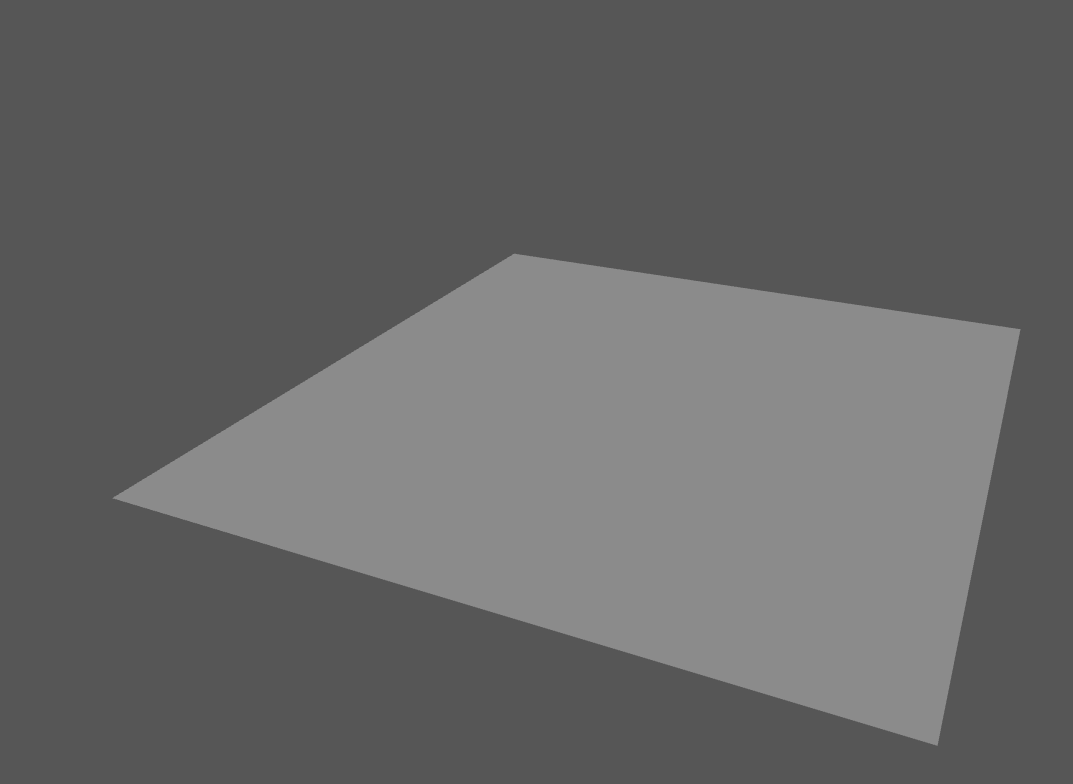
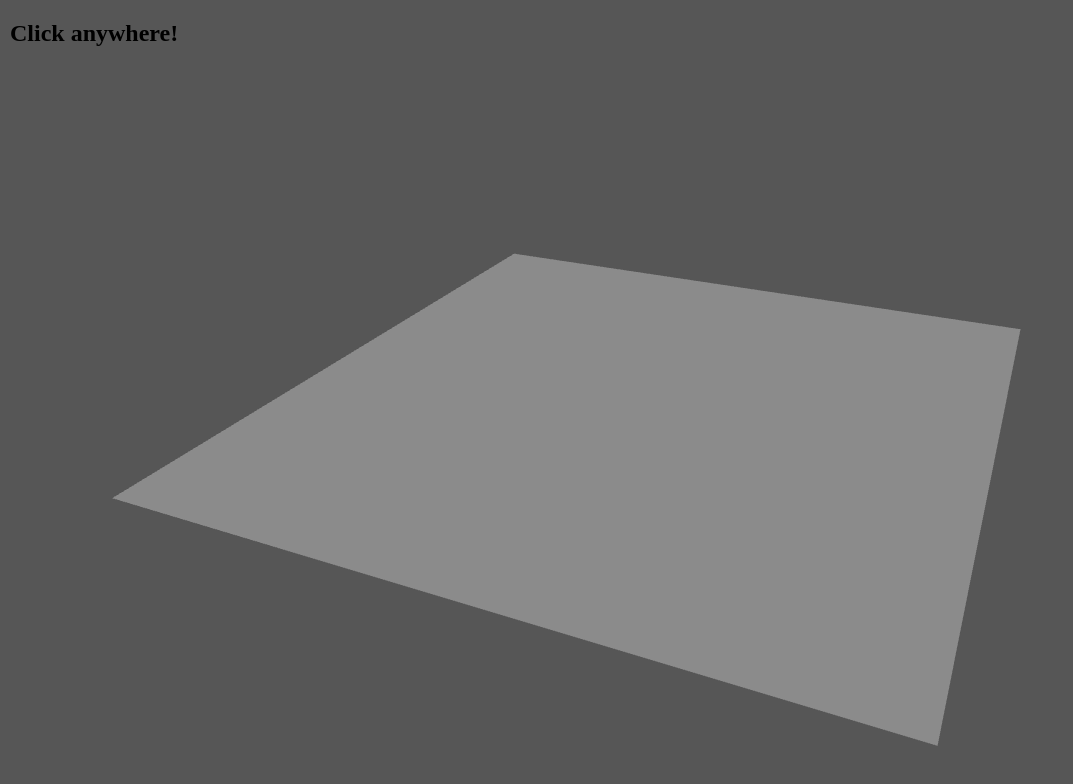
Before and after one commit to Vatsalmadhur/bouncyBalls, a website built with Vite: page index.html in a window 1280 px wide. Shown: the whole page, without its empty margins (0-1073 px from the left). Built offline with nearby package versions, Linux system fonts and the light colour scheme; animation ran at ten frames a second.

Commit message:
Added text

```diff
--- a/index.html
+++ b/index.html
@@ -9,9 +9,14 @@
         body {
             margin: 0
         }
+        .h2{
+          position: absolute;
+          margin-left: 10px;
+        }
     </style>
 </head>
 <body>
+  <h2  class="h2">Click anywhere!</h2>
     <script src="./script.js" type="module"></script>
 </body>
 </html>
```
